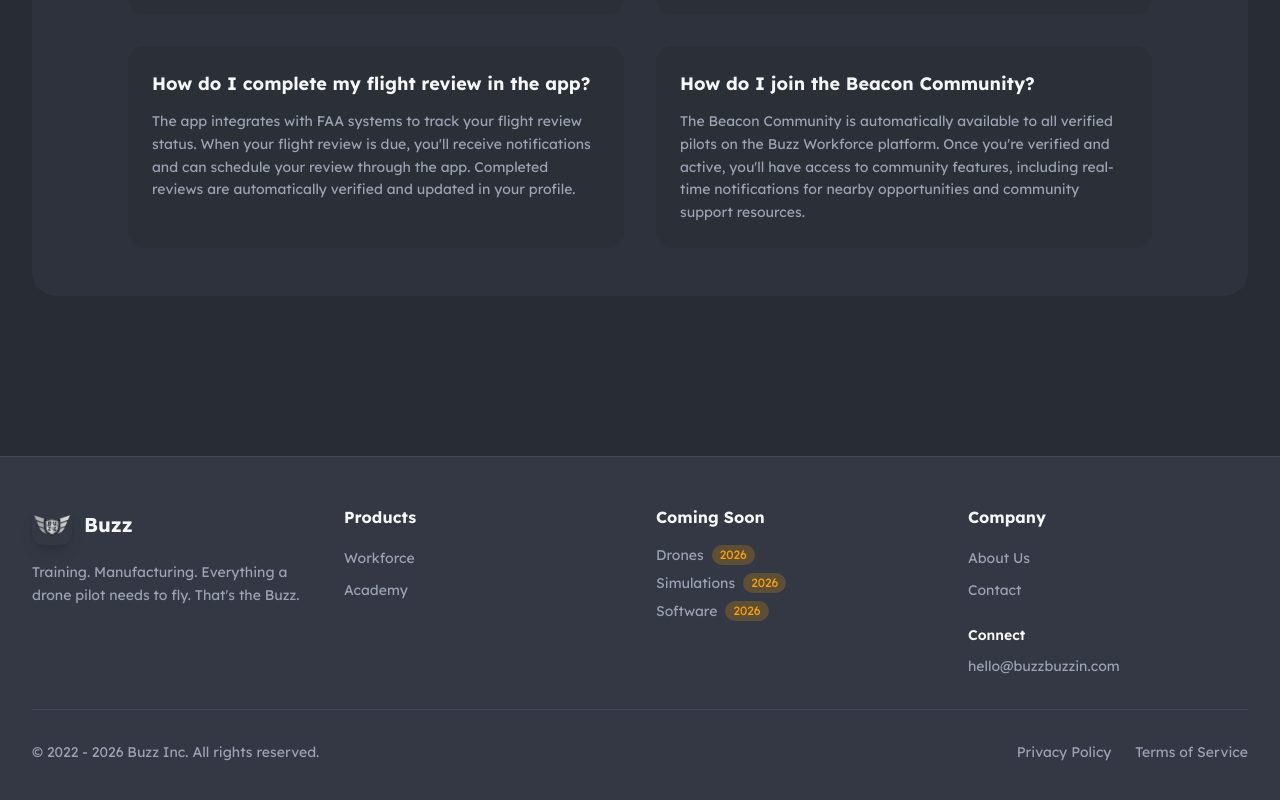
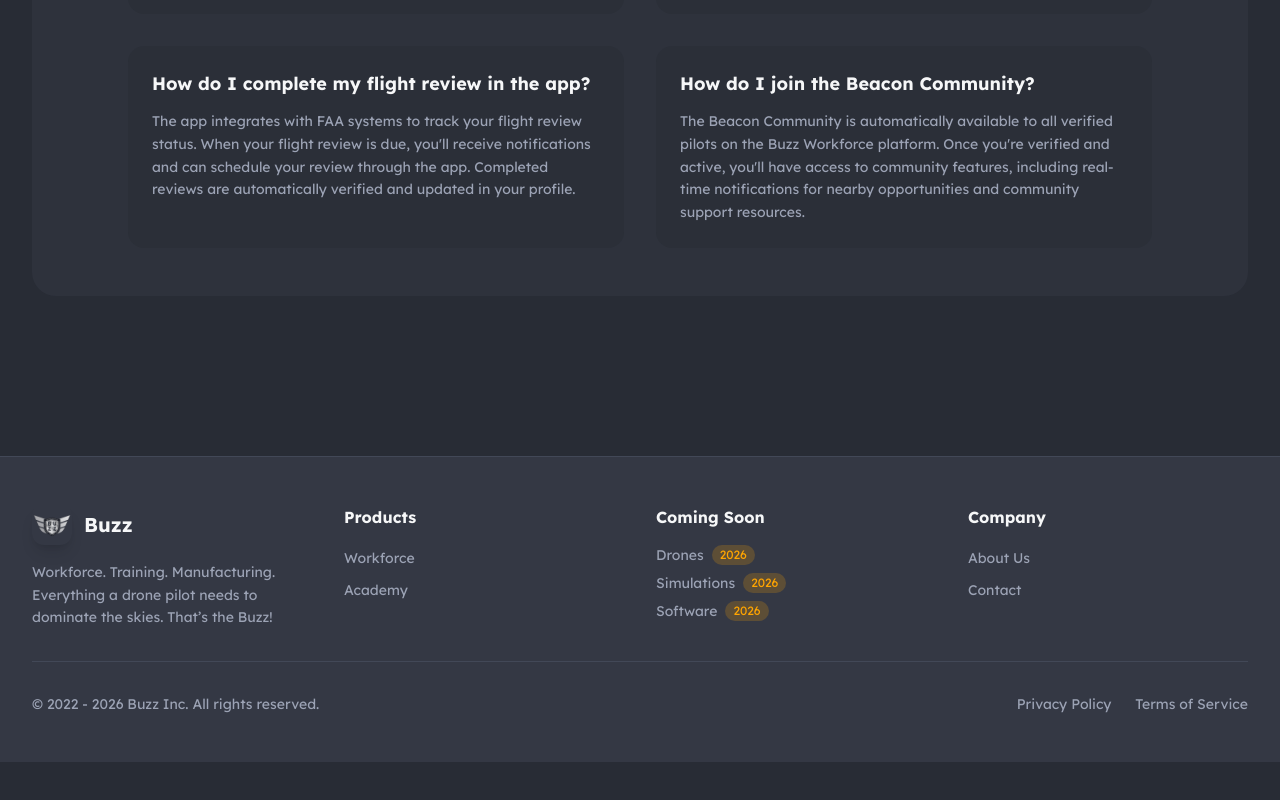
Before and after one commit to xinyu-buzz/buzz_web, a React (Vite) app: page /contact in a window 1280 px wide. Shown: the part 2034-2834 px from the top of the page. After the commit the page ends 2796 px from the top, so only its background shows below. Built offline with nearby package versions, Linux system fonts and the light colour scheme.

Commit message:
Add ScrollToTop component to App and update Footer and Workforce descriptions for clarity and engagement

```diff
--- a/src/App.tsx
+++ b/src/App.tsx
@@ -1,6 +1,7 @@
 import { BrowserRouter as Router, Routes, Route } from 'react-router-dom';
 import Navbar from './components/Navbar';
 import Footer from './components/Footer';
+import ScrollToTop from './components/ScrollToTop';
 import Home from './pages/Home';
 import Workforce from './pages/Workforce';
 import Academy from './pages/Academy';
@@ -16,6 +17,7 @@
 function App() {
   return (
     <Router>
+      <ScrollToTop />
       <div className="min-h-screen flex flex-col bg-background-dark">
         <Navbar />
         <main className="flex-grow">
--- a/src/components/Footer.tsx
+++ b/src/components/Footer.tsx
@@ -39,7 +39,7 @@
               </span>
             </Link>
             <p className="text-muted text-sm leading-relaxed">
-              Training. Manufacturing. Everything a drone pilot needs to fly. That's the Buzz.
+              Workforce. Training. Manufacturing. Everything a drone pilot needs to dominate the skies. That’s the Buzz!
             </p>
           </div>
 
@@ -95,15 +95,6 @@
                 </li>
               ))}
             </ul>
-            <div className="mt-6">
-              <h4 className="text-text-light font-semibold mb-2 text-sm">Connect</h4>
-              <a
-                href="mailto:hello@buzzbuzzin.com"
-                className="text-muted hover:text-accent transition-colors text-sm"
-              >
-                hello@buzzbuzzin.com
-              </a>
-            </div>
           </div>
         </div>
 
--- /dev/null
+++ b/src/components/ScrollToTop.tsx
@@ -0,0 +1,12 @@
+import { useEffect } from 'react';
+import { useLocation } from 'react-router-dom';
+
+export default function ScrollToTop() {
+  const { pathname } = useLocation();
+
+  useEffect(() => {
+    window.scrollTo(0, 0);
+  }, [pathname]);
+
+  return null;
+}
--- a/src/pages/Workforce.tsx
+++ b/src/pages/Workforce.tsx
@@ -30,7 +30,7 @@
         </svg>
       ),
       title: 'Beacon Community',
-      description: 'Like neighbors with water when your BBQ catches fire. Work gigs or real emergencies—this community shows up.',
+      description: 'Like neighbors showing up with water when your BBQ catches fire, or rallying for serious matters that risk your community, Buzz is a pilot force that’s there when it counts. ',
     },
     {
       icon: (
```
